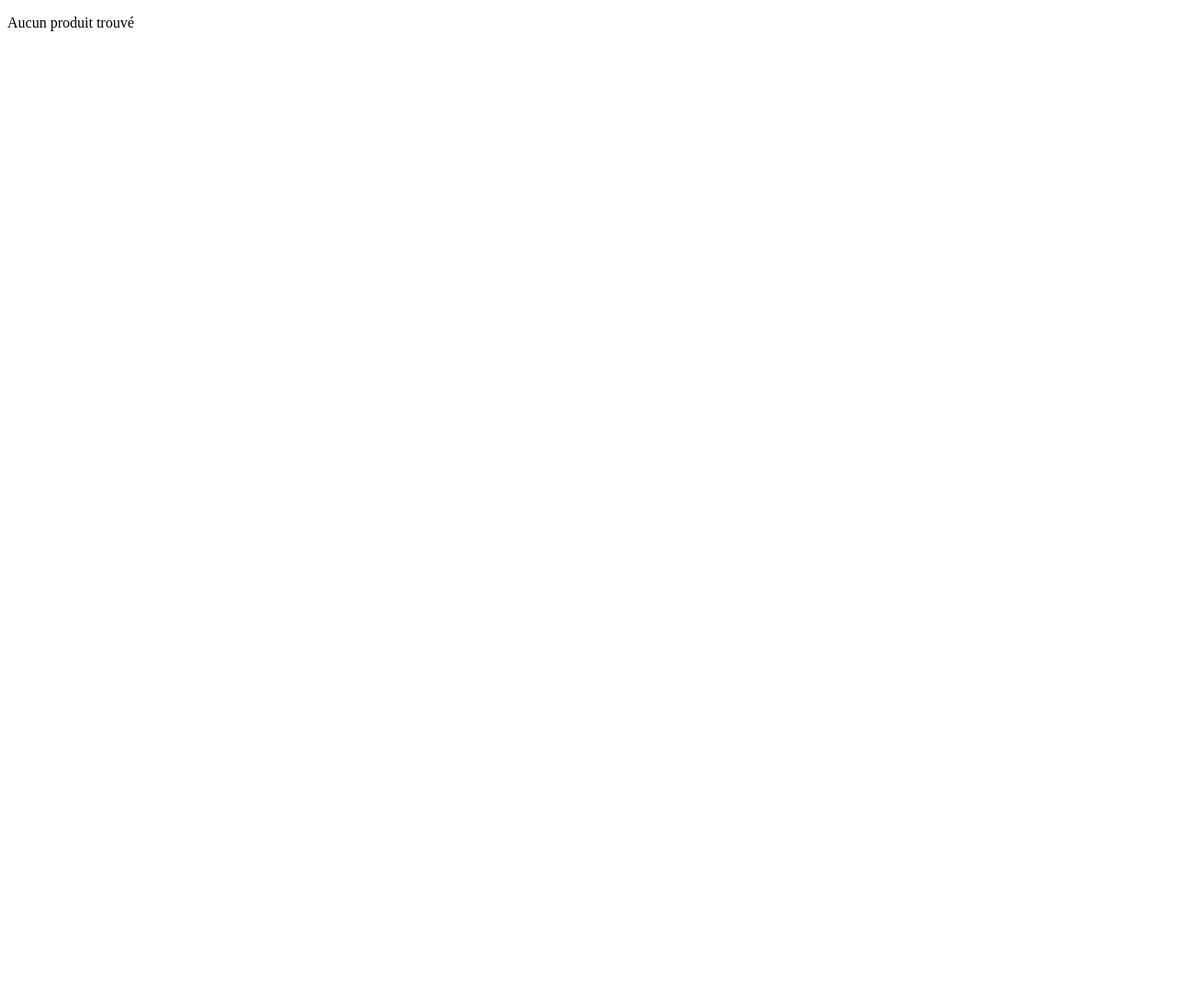
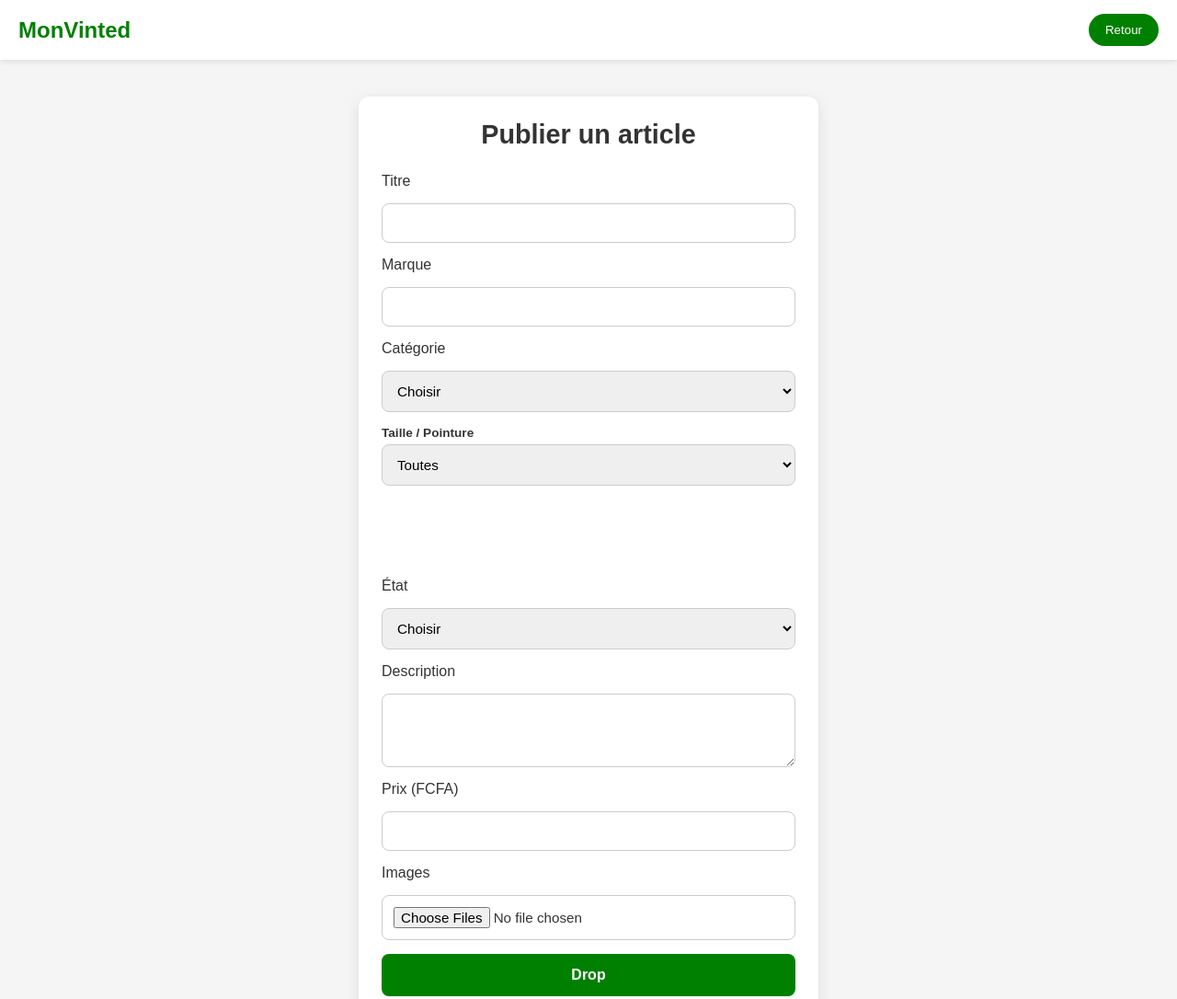
Before and after one commit to HGF50/dtw, a plain HTML site: page publier.html in a window 1280 px wide. Shown: the top 1086 px of the page at 92% size. Before the commit the page ends 800 px from the top, so only its background shows below. Drawn offline with Linux system fonts and the light colour scheme.

Commit message:
Add files via upload

```diff
--- a/produit.js
+++ b/produit.js
@@ -1,4 +1,4 @@
-// ===========================// ===========================
+// ===========================
 // Récupération produit
 // ===========================
 const product = JSON.parse(localStorage.getItem("product"));
--- a/publier.html
+++ b/publier.html
@@ -1,28 +1,87 @@
 <!DOCTYPE html>
 <html lang="fr">
 <head>
-<meta charset="UTF-8">
-<title>Produit</title>
+  <meta charset="UTF-8">
+  <meta name="viewport" content="width=device-width, initial-scale=1.0">
+  <title>Publier un article</title>
+  <link rel="stylesheet" href="style.css">
 </head>
 <body>
 
-<h1>Détail du produit</h1>
-<div id="product"></div>
+<header>
+  <div class="logo">MonVinted</div>
+  <button onclick="window.location.href='index.html'">Retour</button>
+</header>
 
-<script>
-const product = JSON.parse(localStorage.getItem("product"));
+<main>
+  <h1 class="publish-title">Publier un article</h1>
 
-if (!product) {
-  document.body.innerHTML = "<p>Aucun produit trouvé</p>";
-} else {
-  document.getElementById("product").innerHTML = `
-    <img src="${product.image}" width="200">
-    <h2>${product.name}</h2>
-    <p>Prix : ${product.price} FCFA</p>
-    <p>${product.condition}</p>
-  `;
-}
-</script>
+  <form id="publier-form" class="publish-form">
 
+    <label>Titre</label>
+    <input type="text" id="name" required>
+
+    <label>Marque</label>
+    <input type="text" id="brand">
+
+    <label>Catégorie</label>
+    <select id="category" required>
+      <option value="">Choisir</option>
+      <option value="vetements">Vêtements</option>
+      <option value="chaussures">Chaussures</option>
+      <option value="accessoires">Accessoires</option>
+    </select>
+
+   <div class="filter-group">
+  <label for="size">Taille / Pointure</label>
+  <select id="size">
+    <option value="">Toutes</option>
+
+    <optgroup label="Vêtements">
+      <option value="XS">XS</option>
+      <option value="S">S</option>
+      <option value="M">M</option>
+      <option value="L">L</option>
+      <option value="XL">XL</option>
+    </optgroup>
+
+    <optgroup label="Chaussures">
+      <option value="38">38</option>
+      <option value="39">39</option>
+      <option value="40">40</option>
+      <option value="41">41</option>
+      <option value="42">42</option>
+      <option value="43">43</option>
+    </optgroup>
+
+    <optgroup label="Accessoires">
+      <option value="N/A">N/A</option>
+    </optgroup>
+  </select>
+</div>
+
+
+    <label>État</label>
+    <select id="condition" required>
+      <option value="">Choisir</option>
+      <option>Très bon état avec étiquette</option>
+      <option>Bon état</option>
+      <option>État correct</option>
+    </select>
+
+    <label>Description</label>
+    <textarea id="description" required></textarea>
+
+    <label>Prix (FCFA)</label>
+    <input type="number" id="price" required>
+
+    <label>Images</label>
+    <input type="file" id="images" accept="image/*" multiple required>
+
+    <button type="submit">Drop</button>
+  </form>
+</main>
+
+<script src="publier.js"></script>
 </body>
 </html>
```
Also changed, not shown: produit.html (+20 -10 lines), script.js (+19 -21 lines).
